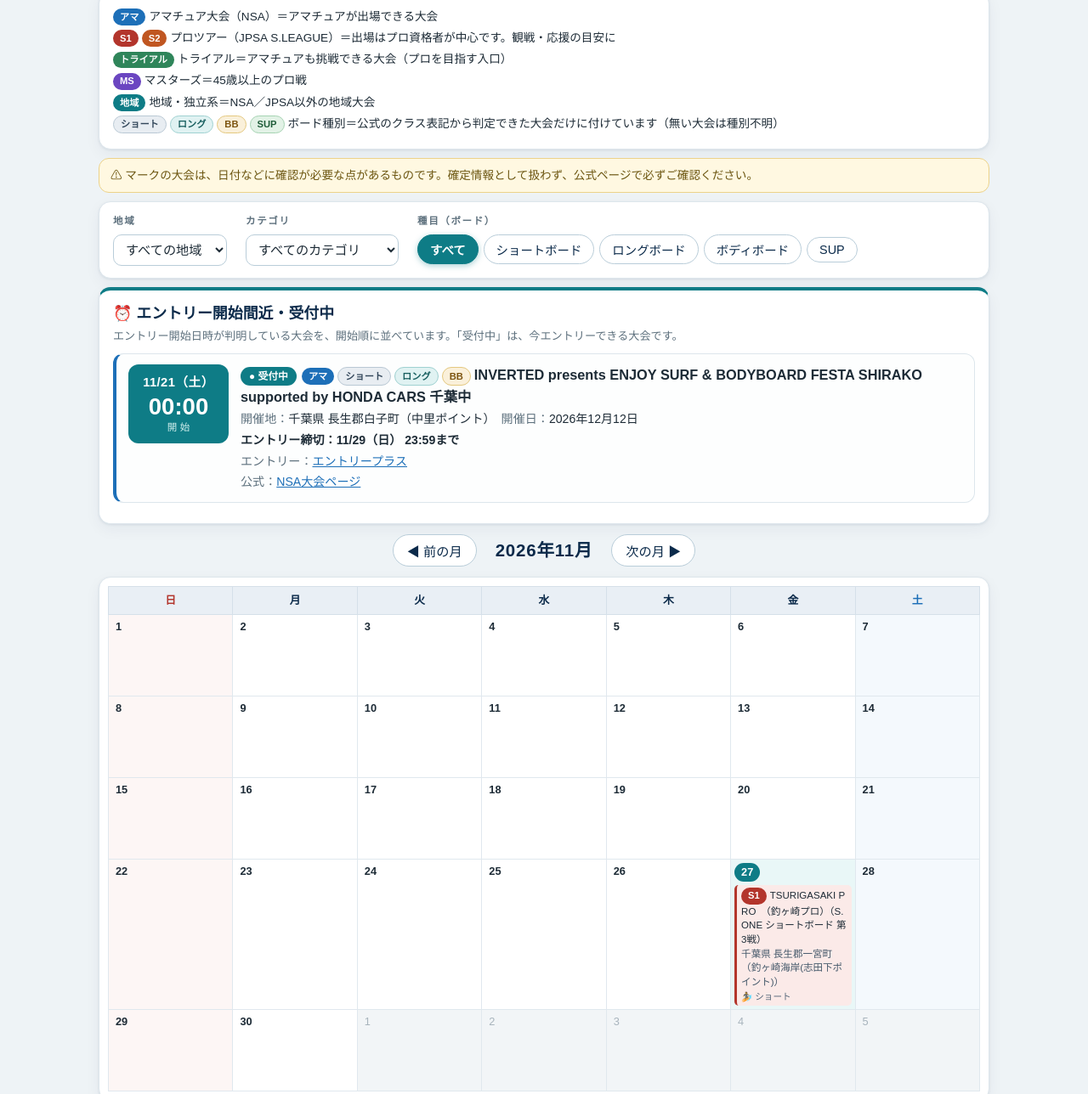
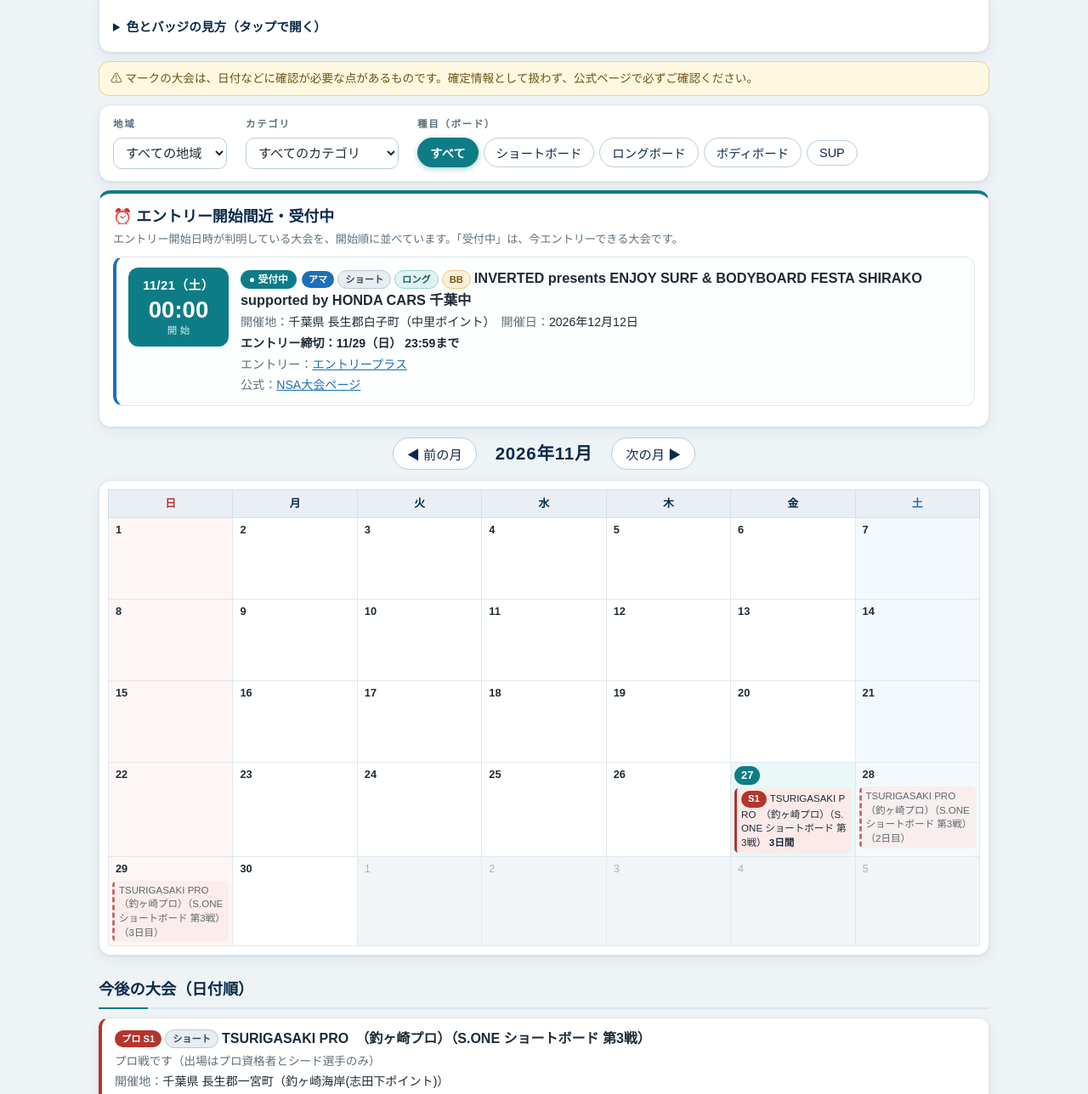
Before and after one commit to sastoshi/sastoshi.github.io, a plain HTML site: page index.html in a window 1280 px wide. Shown: the part 160-1448 px from the top of the page at 85% size. Drawn offline with Linux system fonts and the light colour scheme.

Commit message:
複数日大会の全日程表示と見やすさ改善（凡例を折りたたみ・グリッド簡素化・横スクロール対応）

```diff
--- a/index.html
+++ b/index.html
@@ -107,6 +107,8 @@
   #monthTitle { font-size: 1.28rem; font-weight: bold; color: var(--navy); margin: 0 14px; letter-spacing: .04em; }
   .calpanel { padding: 10px; }
   table.cal { border-collapse: collapse; width: 100%; background: #fff; table-layout: fixed; }
+  .calpanel { overflow-x: auto; -webkit-overflow-scrolling: touch; }
+  table.cal { min-width: 660px; }
   table.cal th, table.cal td { border: 1px solid #e0e8ee; vertical-align: top; padding: 4px; }
   table.cal th { background: #e9eff5; color: var(--navy); font-size: .8rem; padding: 6px 2px; border-color: #d5e0e9; }
   table.cal th:first-child { color: #b3352c; }
@@ -127,6 +129,10 @@
   .ev.ms { background: #efe9fa; border-left-color: var(--ms); }
   .ev.indie { background: #e2f2f2; border-left-color: var(--indie); }
   .ev .vn { color: #44586a; }
+  .ev.cont { opacity: .7; border-left-style: dashed; }
+  .ev .days { font-weight: bold; white-space: nowrap; }
+  .ev.more { background: transparent; border-left: none; color: var(--muted); font-weight: bold; padding: 1px 2px; }
+  .legend summary { font-size: .92rem; color: var(--navy); padding: 2px 0 4px; }
   .ev.flagged { outline: 1.5px dashed #dd6b20; background: #fff7e8; }
   .bmini { color: #55677a; font-size: .92em; }
   /* リスト・カード */
@@ -185,12 +191,14 @@
 <div class="wrap">
 <div class="sub" id="summaryLine"></div>
 <div class="legend panel">
+  <details><summary>色とバッジの見方（タップで開く）</summary>
   <div><span class="badge ama">アマ</span>アマチュア大会（NSA）＝アマチュアが出場できる大会</div>
   <div><span class="badge s1">S1</span><span class="badge s2">S2</span>プロツアー（JPSA S.LEAGUE）＝出場はプロ資格者が中心です。観戦・応援の目安に</div>
   <div><span class="badge trial">トライアル</span>トライアル＝アマチュアも挑戦できる大会（プロを目指す入口）</div>
   <div><span class="badge ms">MS</span>マスターズ＝45歳以上のプロ戦</div>
   <div><span class="badge indie">地域</span>地域・独立系＝NSA／JPSA以外の地域大会</div>
   <div><span class="badge board b-short">ショート</span><span class="badge board b-long">ロング</span><span class="badge board b-bb">BB</span><span class="badge board b-sup">SUP</span>ボード種別＝公式のクラス表記から判定できた大会だけに付けています（無い大会は種別不明）</div>
+  </details>
 </div>
 <div class="warn-note">⚠ マークの大会は、日付などに確認が必要な点があるものです。確定情報として扱わず、公式ページで必ずご確認ください。</div>
 
@@ -295,11 +303,18 @@ function renderCalendar() {
   const daysInMonth = new Date(curYear, curMonth, 0).getDate();
   const daysInPrev = new Date(curYear, curMonth - 1, 0).getDate();
   const byDay = {};
+  const mStart = new Date(curYear, curMonth - 1, 1);
+  const mEnd = new Date(curYear, curMonth, 0);
   records.filter(r => !r.past && !r.nodate && matchAll(r)).forEach(r => {
-    const d = new Date(r.start + 'T00:00:00');
-    if (d.getFullYear() === curYear && d.getMonth() === curMonth - 1) {
-      const k = d.getDate();
-      (byDay[k] = byDay[k] || []).push(r);
+    const s = new Date(r.start + 'T00:00:00');
+    const e = r.end ? new Date(r.end + 'T00:00:00') : s;
+    if (e < mStart || s > mEnd) return;
+    const totalDays = Math.round((e - s) / 86400000) + 1;
+    const from = s < mStart ? mStart : s;
+    const to = e > mEnd ? mEnd : e;
+    for (let d = new Date(from); d <= to; d.setDate(d.getDate() + 1)) {
+      const dayIdx = Math.round((d - s) / 86400000) + 1;
+      (byDay[d.getDate()] = byDay[d.getDate()] || []).push({ r, first: dayIdx === 1, dayIdx, totalDays });
     }
   });
   let html = '<tr>' + ['日','月','火','水','木','金','土'].map(d => `<th>${d}</th>`).join('') + '</tr>';
@@ -315,10 +330,17 @@ function renderCalendar() {
       } else {
         const isToday = (DATA.cutoff === `${curYear}-${String(curMonth).padStart(2,'0')}-${String(day).padStart(2,'0')}`);
         let cell = `<td class="${isToday ? 'today' : ''}"><span class="dnum">${day}</span>`;
-        (byDay[day] || []).forEach(r => {
-          const bl = r.board_short.length ? `<br><span class="bmini">🏄 ${escapeHtml(r.board_short.join('・'))}</span>` : '';
-          cell += `<div class="ev ${r.cat_class}${r.flagged ? ' flagged' : ''}"><span class="badge ${r.cat_class}">${escapeHtml(r.cat_short)}</span>${r.flagged ? '⚠ ' : ''}${escapeHtml(r.title)}<br><span class="vn">${escapeHtml(r.venue)}</span>${bl}</div>`;
+        const items = (byDay[day] || []).slice().sort((a, b) => (a.first === b.first ? 0 : a.first ? -1 : 1));
+        items.slice(0, 4).forEach(it => {
+          const r = it.r;
+          if (it.first) {
+            const days = it.totalDays > 1 ? ` <span class="days">${it.totalDays}日間</span>` : '';
+            cell += `<div class="ev ${r.cat_class}${r.flagged ? ' flagged' : ''}"><span class="badge ${r.cat_class}">${escapeHtml(r.cat_short)}</span>${r.flagged ? '⚠ ' : ''}${escapeHtml(r.title)}${days}</div>`;
+          } else {
+            cell += `<div class="ev cont ${r.cat_class}">${escapeHtml(r.title)}（${it.dayIdx}日目）</div>`;
+          }
         });
+        if (items.length > 4) cell += `<div class="ev more">＋${items.length - 4}件</div>`;
         html += cell + '</td>';
         day++;
       }
```
Also changed, not shown: year.html (+22 -7 lines).
